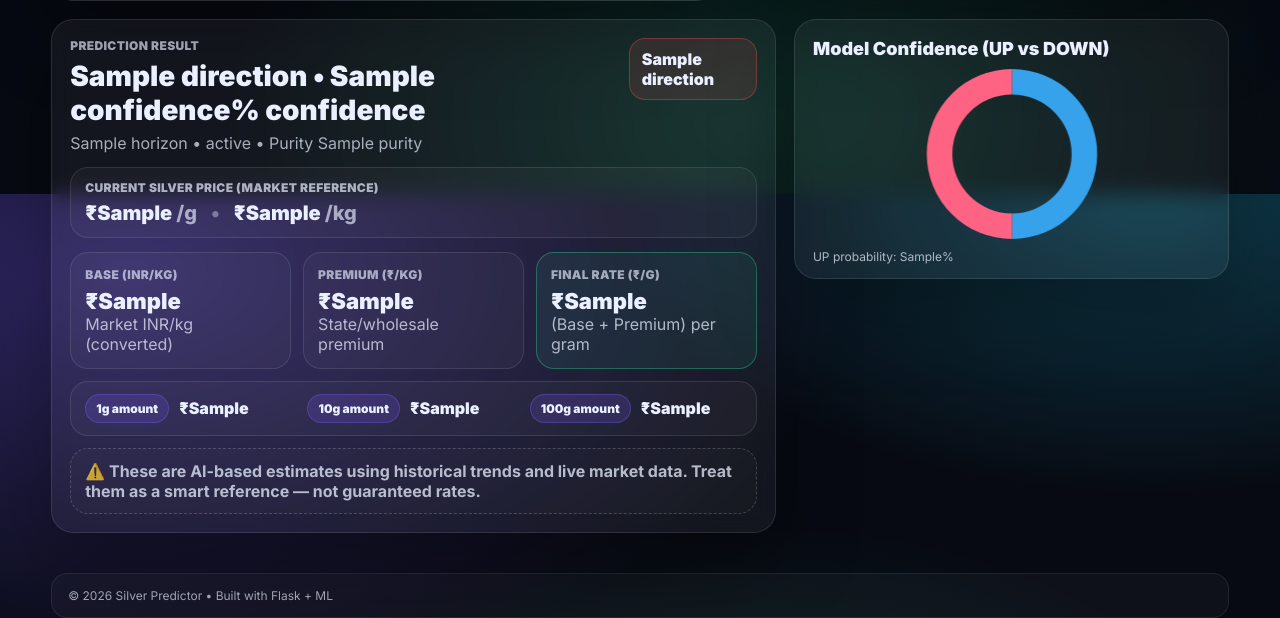
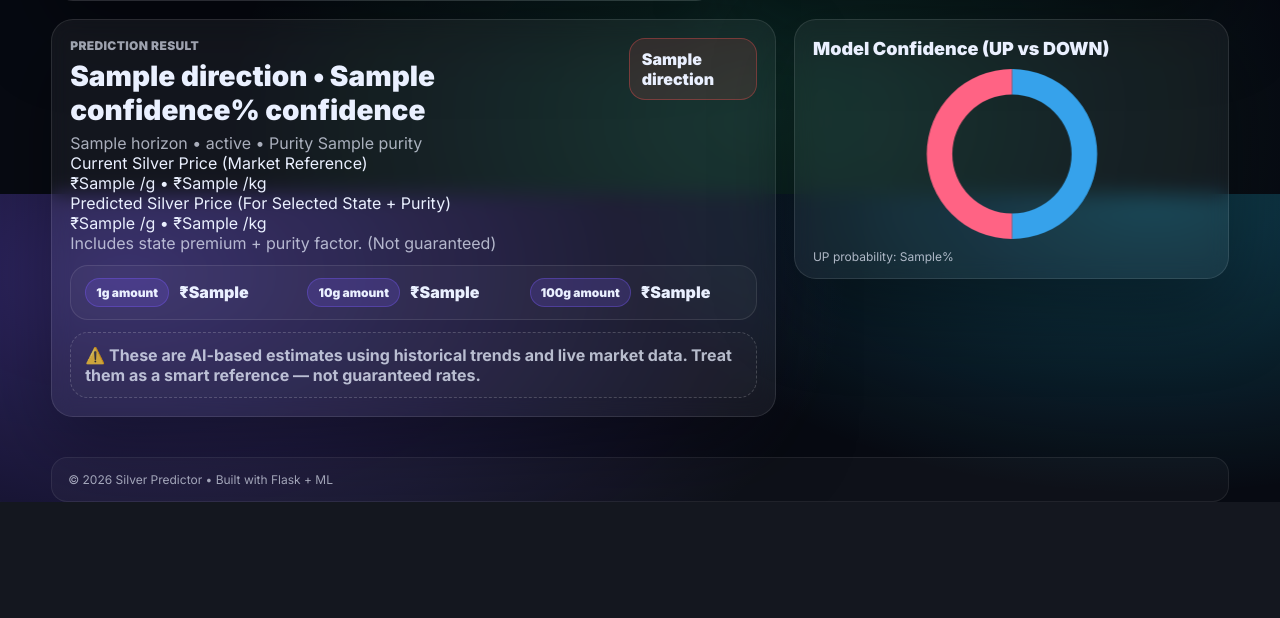
Before and after one commit to Bhavy123321/Silver-Price-Predictor, a Flask app: template templates/index.html in a window 1280 px wide. Shown: the part 606-1224 px from the top of the page. After the commit the page ends 1108 px from the top, so only its background shows below. Run offline with Flask 3, Linux system fonts and the light colour scheme; the template is opened without the code that fills it: most values are stand-ins (such as "Sample title", 1, 10 or a date in 2020); parts of the project's set-up code (start-up, migrations or seed data) failed here and were passed over.

Commit message:
Update index.html

```diff
--- a/templates/index.html
+++ b/templates/index.html
@@ -12,32 +12,39 @@
 
     <div class="card form-card">
       <form method="POST" class="form-grid">
+
         <div class="field">
           <label>State / UT</label>
+          <div class="select-wrap">
             <select name="state" required>
               {% for s in states %}
                 <option value="{{ s }}" {% if result and result.state == s %}selected{% endif %}>{{ s }}</option>
               {% endfor %}
             </select>
           </div>
+        </div>
 
         <div class="field">
           <label>Horizon</label>
+          <div class="select-wrap">
             <select name="horizon" required>
               <option value="1h">Next Hour</option>
               <option value="1d" selected>Next Day</option>
               <option value="1m">Next Month</option>
             </select>
           </div>
+        </div>
 
         <div class="field">
           <label>Silver Purity</label>
+          <div class="select-wrap">
             <select name="purity" required>
               <option value="999">999 (Fine Silver)</option>
               <option value="925">925 (Sterling)</option>
               <option value="900">900</option>
               <option value="800">800</option>
             </select>
+          </div>
         </div>
 
         <div class="field info-box">
@@ -94,38 +101,30 @@
       </div>
     </div>
 
-    <!-- ✅ CURRENT MARKET REFERENCE -->
-    <div class="current-line">
-      <div class="current-title">Current Silver Price (Market Reference)</div>
-      <div class="current-value">
+    <!-- ✅ CURRENT MARKET PRICE -->
+    <div class="price-row">
+      <div class="price-title">Current Silver Price (Market Reference)</div>
+      <div class="price-value">
         ₹{{ result.current_per_g }} <span>/g</span>
         <span class="dot">•</span>
         ₹{{ result.current_per_kg }} <span>/kg</span>
       </div>
     </div>
 
-    <!-- ✅ BASE / PREMIUM / FINAL -->
-    <div class="grid3">
-      <div class="stat">
-        <div class="stat-label">BASE (INR/KG)</div>
-        <div class="stat-value">₹{{ result.base_inr_kg }}</div>
-        <div class="mini muted">Market INR/kg (converted)</div>
+    <!-- ✅ PREDICTED PRICE (same style as current) -->
+    <div class="price-row predicted-row">
+      <div class="price-title">Predicted Silver Price (For Selected State + Purity)</div>
+      <div class="price-value">
+        ₹{{ result.prices.per_g }} <span>/g</span>
+        <span class="dot">•</span>
+        ₹{{ result.predicted_per_kg }} <span>/kg</span>
       </div>
-
-      <div class="stat">
-        <div class="stat-label">PREMIUM (₹/KG)</div>
-        <div class="stat-value">₹{{ result.premium_per_kg }}</div>
-        <div class="mini muted">State/wholesale premium</div>
-      </div>
-
-      <div class="stat stat-highlight">
-        <div class="stat-label">FINAL RATE (₹/G)</div>
-        <div class="stat-value">₹{{ result.prices.per_g }}</div>
-        <div class="mini muted">(Base + Premium) per gram</div>
+      <div class="mini muted">
+        Includes state premium + purity factor. (Not guaranteed)
       </div>
     </div>
 
-    <!-- ✅ THIRD ROW FIXED: ONLY FINAL AMOUNTS -->
+    <!-- ✅ Amounts -->
     <div class="prices-strip">
       <div><span class="tag">1g amount</span> ₹{{ result.prices.p1 }}</div>
       <div><span class="tag">10g amount</span> ₹{{ result.prices.p10 }}</div>
```
Lines whose indentation alone changed are shown as unchanged.
